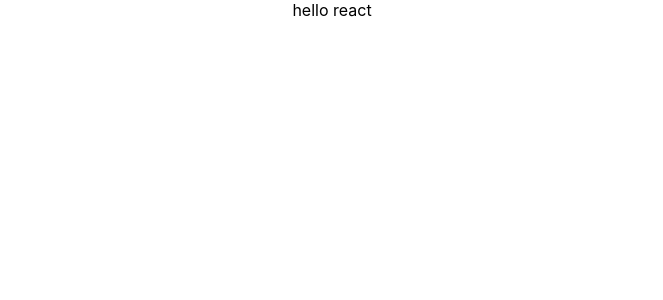
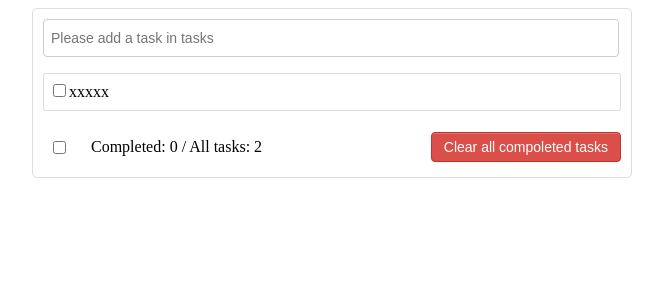
Before and after one commit to GreyPencil/React-from-beginning-to-give-up, a React (Create React App) app in the folder react_staging/: page / in a window 1280 px wide. Shown: the top 300 px of the page, without its empty margins (308-971 px from the left). Built offline with nearby package versions, Linux system fonts and the light colour scheme.

Commit message:
basic page

```diff
--- a/react_staging/src/App.css
+++ b/react_staging/src/App.css
@@ -1,38 +1,42 @@
-.App {
-  text-align: center;
-}
+/*base*/
+body {
+    background: #fff;
+  }
 
-.App-logo {
-  height: 40vmin;
-  pointer-events: none;
-}
+  .btn {
+    display: inline-block;
+    padding: 4px 12px;
+    margin-bottom: 0;
+    font-size: 14px;
+    line-height: 20px;
+    text-align: center;
+    vertical-align: middle;
+    cursor: pointer;
+    box-shadow: inset 0 1px 0 rgba(255, 255, 255, 0.2), 0 1px 2px rgba(0, 0, 0, 0.05);
+    border-radius: 4px;
+  }
 
-@media (prefers-reduced-motion: no-preference) {
-  .App-logo {
-    animation: App-logo-spin infinite 20s linear;
+  .btn-danger {
+    color: #fff;
+    background-color: #da4f49;
+    border: 1px solid #bd362f;
   }
-}
 
-.App-header {
-  background-color: #282c34;
-  min-height: 100vh;
-  display: flex;
-  flex-direction: column;
-  align-items: center;
-  justify-content: center;
-  font-size: calc(10px + 2vmin);
-  color: white;
-}
+  .btn-danger:hover {
+    color: #fff;
+    background-color: #bd362f;
+  }
 
-.App-link {
-  color: #61dafb;
-}
+  .btn:focus {
+    outline: none;
+  }
 
-@keyframes App-logo-spin {
-  from {
-    transform: rotate(0deg);
+  .todo-container {
+    width: 600px;
+    margin: 0 auto;
   }
-  to {
-    transform: rotate(360deg);
+  .todo-container .todo-wrap {
+    padding: 10px;
+    border: 1px solid #ddd;
+    border-radius: 5px;
   }
-}
--- a/react_staging/src/App.js
+++ b/react_staging/src/App.js
@@ -1,12 +1,19 @@
-import React, {Component} from 'react';
-import './App.css';
+import React, { Component } from 'react'
+import './App.css'
+import Header from './components/Header'
+import List from './components/List'
+import Footer from './components/Footer'
 
 export default class App extends Component {
   render() {
     return (
-      <div className = "App" >
-        hello react
-      </div>
-    );
+      <div className="todo-container">
+        <div className="todo-wrap">
+          <Header />
+          <List />
+          <Footer />
+        </div>
+     </div>
+    )
   }
 }
--- /dev/null
+++ b/react_staging/src/components/Footer/index.css
@@ -0,0 +1,25 @@
+/*footer*/
+.todo-footer {
+  height: 40px;
+  line-height: 40px;
+  padding-left: 6px;
+  margin-top: 5px;
+}
+
+.todo-footer label {
+  display: inline-block;
+  margin-right: 20px;
+  cursor: pointer;
+}
+
+.todo-footer label input {
+  position: relative;
+  top: -1px;
+  vertical-align: middle;
+  margin-right: 5px;
+}
+
+.todo-footer button {
+  float: right;
+  margin-top: 5px;
+}
--- /dev/null
+++ b/react_staging/src/components/Footer/index.jsx
@@ -0,0 +1,18 @@
+import React, { Component } from 'react'
+import './index.css'
+
+export default class Footer extends Component {
+    render() {
+        return (
+            <div className="todo-footer">
+                <label>
+                    <input type="checkbox" />
+                </label>
+                <span>
+                    <span>Completed: 0</span> / All tasks: 2
+                </span>
+                <button className="btn btn-danger">Clear all compoleted tasks</button>
+            </div>
+        )
+    }
+}
--- /dev/null
+++ b/react_staging/src/components/Header/index.css
@@ -0,0 +1,15 @@
+/*header*/
+.todo-header input {
+  width: 560px;
+  height: 28px;
+  font-size: 14px;
+  border: 1px solid #ccc;
+  border-radius: 4px;
+  padding: 4px 7px;
+}
+
+.todo-header input:focus {
+  outline: none;
+  border-color: rgba(82, 168, 236, 0.8);
+  box-shadow: inset 0 1px 1px rgba(0, 0, 0, 0.075), 0 0 8px rgba(82, 168, 236, 0.6);
+}
--- /dev/null
+++ b/react_staging/src/components/Header/index.jsx
@@ -0,0 +1,12 @@
+import React, { Component } from 'react'
+import './index.css'
+
+export default class Header extends Component {
+    render() {
+        return (
+            <div className="todo-header">
+                <input type="text" placeholder="Please add a task in tasks "/>
+            </div>
+        )
+    }
+}
--- /dev/null
+++ b/react_staging/src/components/Item/index.css
@@ -0,0 +1,34 @@
+/*item*/
+li {
+  list-style: none;
+  height: 36px;
+  line-height: 36px;
+  padding: 0 5px;
+  border-bottom: 1px solid #ddd;
+}
+
+li label {
+  float: left;
+  cursor: pointer;
+}
+
+li label li input {
+  vertical-align: middle;
+  margin-right: 6px;
+  position: relative;
+  top: -1px;
+}
+
+li button {
+  float: right;
+  display: none;
+  margin-top: 3px;
+}
+
+li:before {
+  content: initial;
+}
+
+li:last-child {
+  border-bottom: none;
+}
--- /dev/null
+++ b/react_staging/src/components/Item/index.jsx
@@ -0,0 +1,16 @@
+import React, { Component } from 'react'
+import './index.css'
+
+export default class Item extends Component {
+    render() {
+        return (
+            <li>
+                <label>
+                    <input type="checkbox" />
+                    <span>xxxxx</span>
+                </label>
+                <button className="btn btn-danger" style={{ display: "none" }}>Delete</button>
+            </li>
+        )
+    }
+}
--- /dev/null
+++ b/react_staging/src/components/List/index.css
@@ -0,0 +1,16 @@
+/*main*/
+.todo-main {
+  margin-left: 0px;
+  border: 1px solid #ddd;
+  border-radius: 2px;
+  padding: 0px;
+}
+
+.todo-empty {
+  height: 40px;
+  line-height: 40px;
+  border: 1px solid #ddd;
+  border-radius: 2px;
+  padding-left: 5px;
+  margin-top: 10px;
+}
--- /dev/null
+++ b/react_staging/src/components/List/index.jsx
@@ -0,0 +1,13 @@
+import React, { Component } from 'react'
+import Item from '../Item'
+import './index.css'
+
+export default class List extends Component {
+    render() {
+        return (
+            <ul className="todo-main">
+                <Item />
+            </ul>
+        )
+    }
+}
--- a/react_staging/src/index.css
+++ /dev/null
@@ -1,13 +0,0 @@
-body {
-  margin: 0;
-  font-family: -apple-system, BlinkMacSystemFont, 'Segoe UI', 'Roboto', 'Oxygen',
-    'Ubuntu', 'Cantarell', 'Fira Sans', 'Droid Sans', 'Helvetica Neue',
-    sans-serif;
-  -webkit-font-smoothing: antialiased;
-  -moz-osx-font-smoothing: grayscale;
-}
-
-code {
-  font-family: source-code-pro, Menlo, Monaco, Consolas, 'Courier New',
-    monospace;
-}
--- a/react_staging/src/index.js
+++ b/react_staging/src/index.js
@@ -1,6 +1,5 @@
 import React from 'react';
 import ReactDOM from 'react-dom';
-import './index.css';
 import App from './App';
 
 ReactDOM.render(
```
